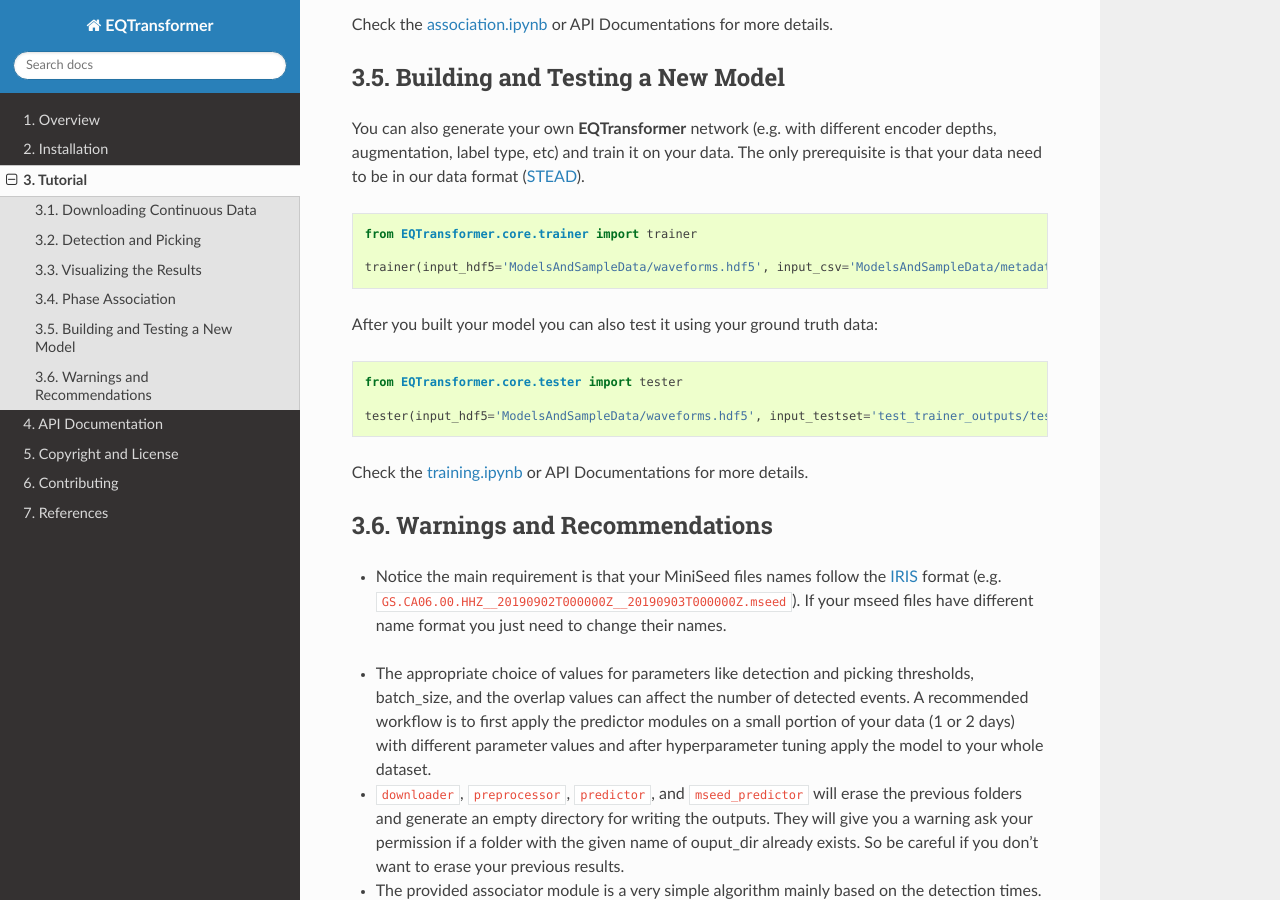
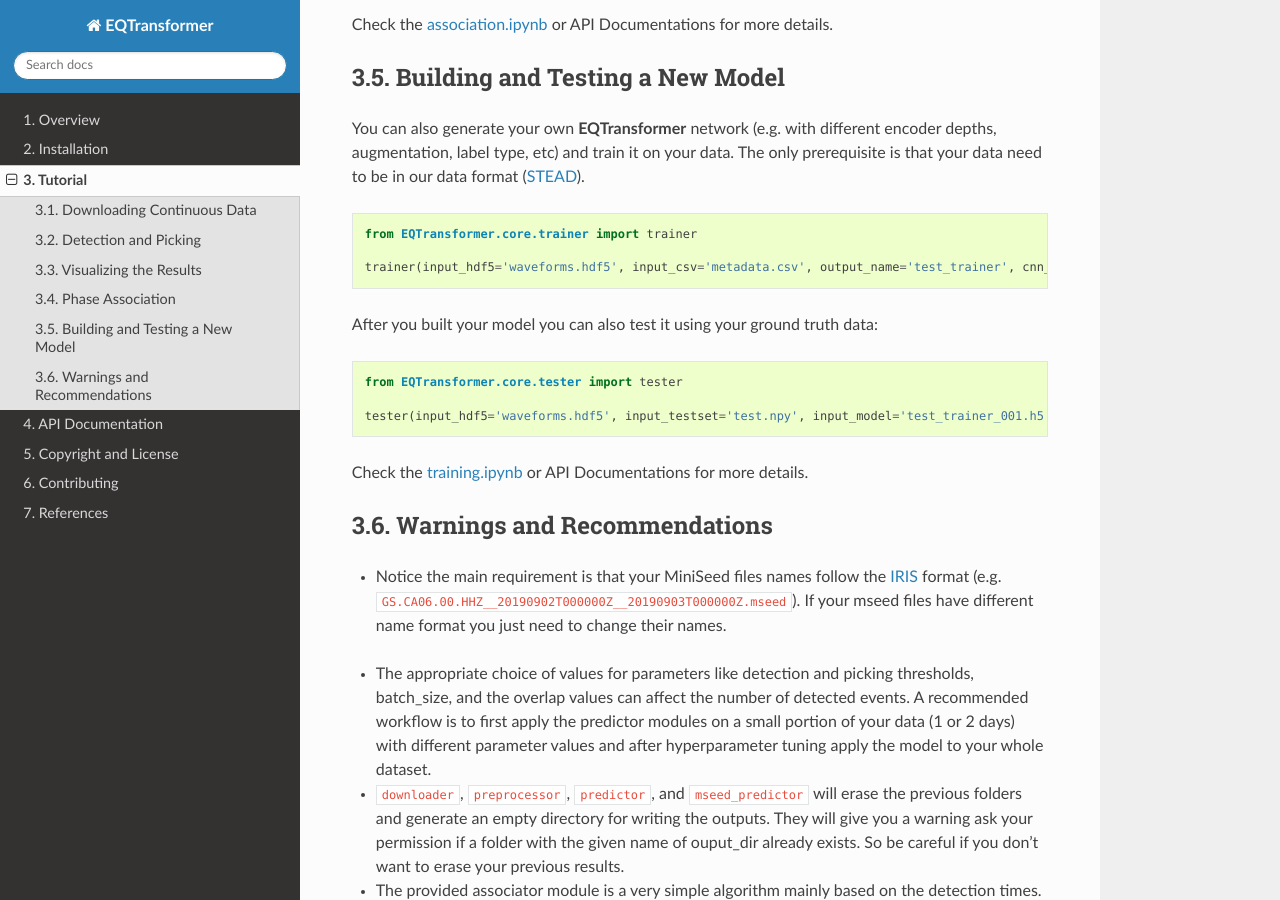
Before and after one commit to smousavi05/EQTransformer, a Sphinx documentation site: the page built from docs/source/tutorial.rst, in a window 1280 px wide and 900 px high, scrolled down 8148 px. Built offline with Sphinx 7.4.7 and the Read the Docs theme 2.0.0, drawn with Linux system fonts in a browser that asks for light colours; some of the changed text lies outside the part shown.

Commit message:
Add files via upload

```diff
--- a/docs/source/tutorial.rst
+++ b/docs/source/tutorial.rst
@@ -83,7 +83,7 @@
 
     from EQTransformer.core.predictor import predictor
 
-    predictor(input_dir= 'downloads_mseeds_processed_hdfs', input_model='./ModelsAndSampleData/EqT1D8pre_034.h5', output_dir='detections', detection_threshold=0.3, P_threshold=0.1, S_threshold=0.1, number_of_plots=100, plot_mode='time')
+    predictor(input_dir= 'downloads_mseeds_processed_hdfs', input_model='EqT_model.h5', output_dir='detections', detection_threshold=0.3, P_threshold=0.1, S_threshold=0.1, number_of_plots=100, plot_mode='time')
 
 You can use relatively low threshold values for the detection and picking since **EQTransformer** is robust to false positives. Note that enabling uncertainty estimation, outputting probabilities, or plotting all the detected events will slow down the process.
 
@@ -111,7 +111,7 @@
 
     from EQTransformer.core.mseed_predictor import mseed_predictor
 
-    mseed_predictor(input_dir= 'downloads_mseeds', input_model='ModelsAndSampleData/EqT1D8pre_048.h5', stations_json='station_list.json', output_dir='detections', detection_threshold=0.3, P_threshold=0.1, S_threshold=0.1, number_of_plots=100, plot_mode='time_frequency', overlap=0.3, batch_size=500)
+    mseed_predictor(input_dir= 'downloads_mseeds', input_model='EqT_model.h5', stations_json='station_list.json', output_dir='detections', detection_threshold=0.3, P_threshold=0.1, S_threshold=0.1, number_of_plots=100, plot_mode='time_frequency', overlap=0.3, batch_size=500)
 
 As you can see from the above example, you can choose between two different modes for your plots. The selected time_frequency mode will output following plots that can be useful to identify non-earthquake signals from earthquake ones based on their frequency contents:
 
@@ -234,7 +234,7 @@
 
     	from EQTransformer.core.trainer import trainer
 
-	trainer(input_hdf5='ModelsAndSampleData/waveforms.hdf5', input_csv='ModelsAndSampleData/metadata.csv', output_name='test_trainer', cnn_blocks=2, lstm_blocks=1, padding='same', activation='relu', drop_rate=0.2, label_type='gaussian', add_event_r=0.6, add_gap_r=0.2, shift_event_r=0.9, add_noise_r=0.5, mode='generator', train_valid_test_split=[0.60, 0.20, 0.20], batch_size=20, epochs=10, patience=2, gpuid=None, gpu_limit=None)
+	trainer(input_hdf5='waveforms.hdf5', input_csv='metadata.csv', output_name='test_trainer', cnn_blocks=2, lstm_blocks=1, padding='same', activation='relu', drop_rate=0.2, label_type='gaussian', add_event_r=0.6, add_gap_r=0.2, shift_event_r=0.9, add_noise_r=0.5, mode='generator', train_valid_test_split=[0.60, 0.20, 0.20], batch_size=20, epochs=10, patience=2, gpuid=None, gpu_limit=None)
 
 After you built your model you can also test it using your ground truth data:
 
@@ -242,7 +242,7 @@
 
 	from EQTransformer.core.tester import tester
 
-	tester(input_hdf5='ModelsAndSampleData/waveforms.hdf5', input_testset='test_trainer_outputs/test.npy', input_model='test_trainer_outputs/models/test_trainer_001.h5', output_name='test_tester', detection_threshold=0.20, P_threshold=0.1, S_threshold=0.1, number_of_plots=3, estimate_uncertainty=True, number_of_sampling=2, input_dimention=(6000, 3), normalization_mode='std', mode='generator', batch_size=10, gpuid=None, gpu_limit=None)
+	tester(input_hdf5='waveforms.hdf5', input_testset='test.npy', input_model='test_trainer_001.h5', output_name='test_tester', detection_threshold=0.20, P_threshold=0.1, S_threshold=0.1, number_of_plots=3, estimate_uncertainty=True, number_of_sampling=2, input_dimention=(6000, 3), normalization_mode='std', mode='generator', batch_size=10, gpuid=None, gpu_limit=None)
 
 Check the training.ipynb_ or API Documentations for more details.
 
```
